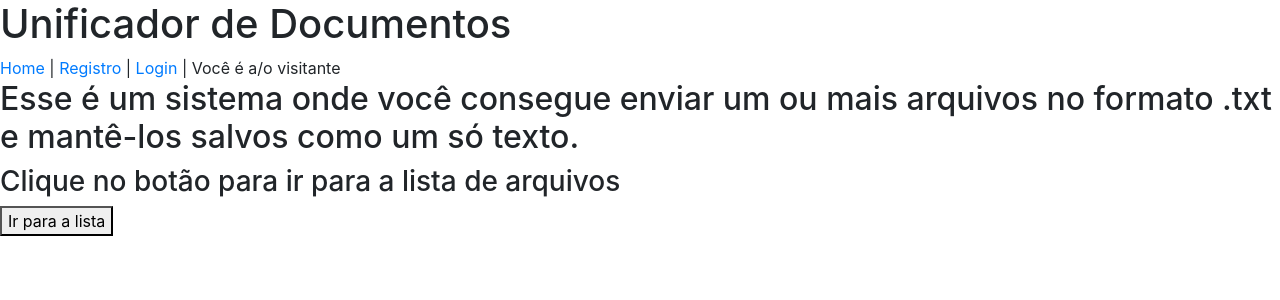
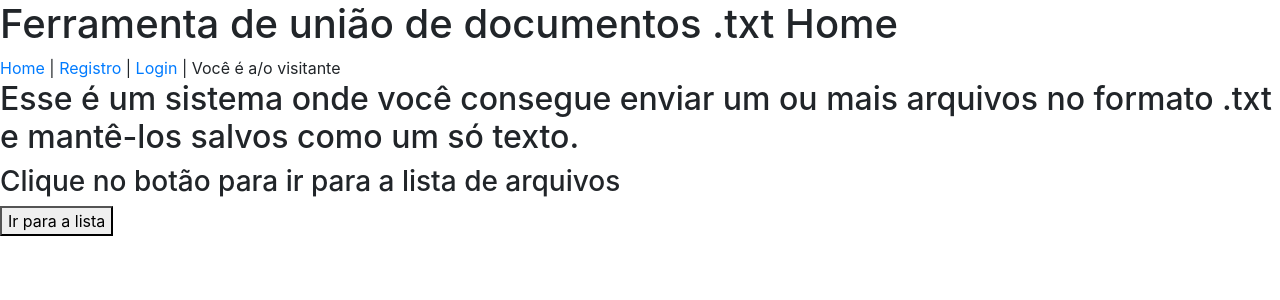
Before and after one commit to pilarfernandezz/ProgWeb-Trabalho-2, a Django app: template Trab2/templates/registro/homeSec.html in a window 1280 px wide. Shown: the top 300 px of the page. Run offline with Django 3.2, Linux system fonts and the light colour scheme; the template is opened without the code that fills it, so the values that code supplies are empty.

Commit message:
ajustes finais

```diff
--- a/Trab2/templates/registro/base.html
+++ b/Trab2/templates/registro/base.html
@@ -8,7 +8,8 @@
     {% block head %}{% endblock %}
   </head>
   <body>
-    <h1>Unificador de Documentos</h1>
+    <h1>Ferramenta de união de documentos .txt
+      Home</h1>
     <div>
       <a href="{% url 'sec-home' %}">Home</a> |
       {% if user.is_authenticated %}
--- a/arquivos/views.py
+++ b/arquivos/views.py
@@ -66,6 +66,7 @@ class ArquivoCreateView(View):
         content = ""
         for file in files:
             content += file.read().decode("utf-8")
+            content += ' '
 
         if  form_texto.is_valid():
             arquivo = form_texto.save(commit=False)
```
